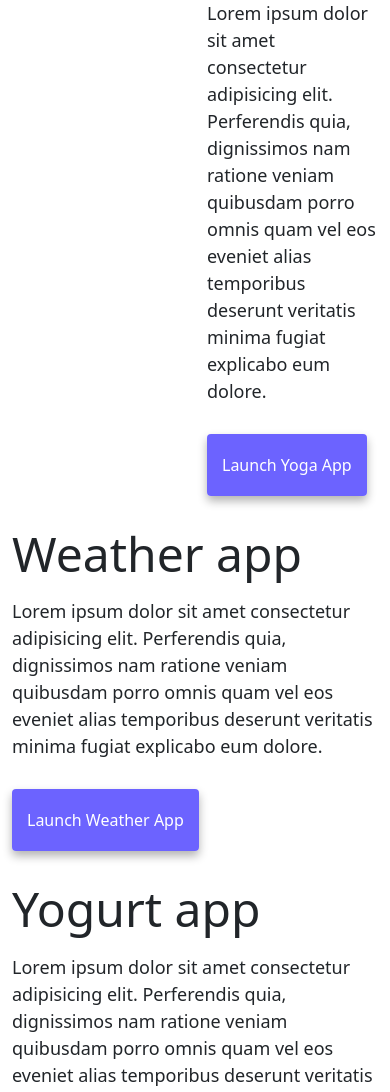
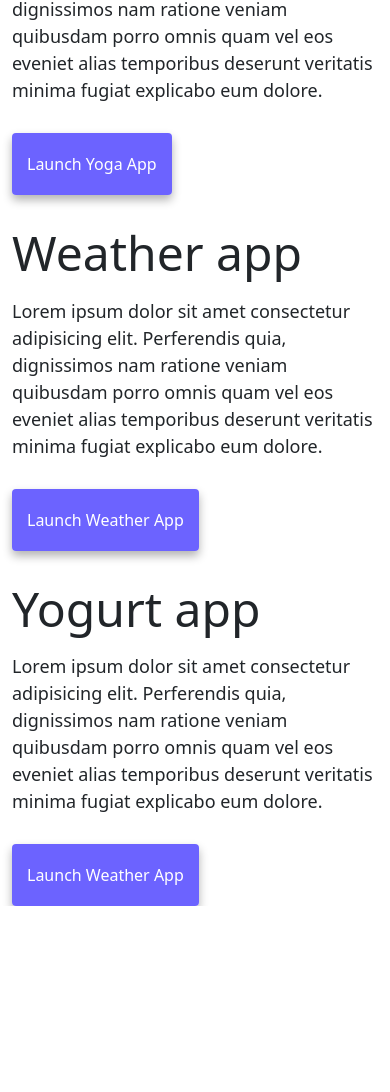
Before and after one commit to Khethiwe-J-Dhlangamandla/My-Workspace, a website: page index.html in a window 390 px wide. Shown: the part 771-1863 px from the top of the page. After the commit the page ends 1677 px from the top, so only its background shows below. Drawn offline with nearby package versions, Linux system fonts and the light colour scheme.

Commit message:
Updated index.html

```diff
--- a/index.html
+++ b/index.html
@@ -84,7 +84,7 @@
             alt="Yoga App Image"
           />
         </div>
-        <div class="col-6">
+        <div class="col-sm-6">
           <h2 class="mb-3">Yoga app</h2>
           <p>
             Lorem ipsum dolor sit amet consectetur adipisicing elit. Perferendis
```
